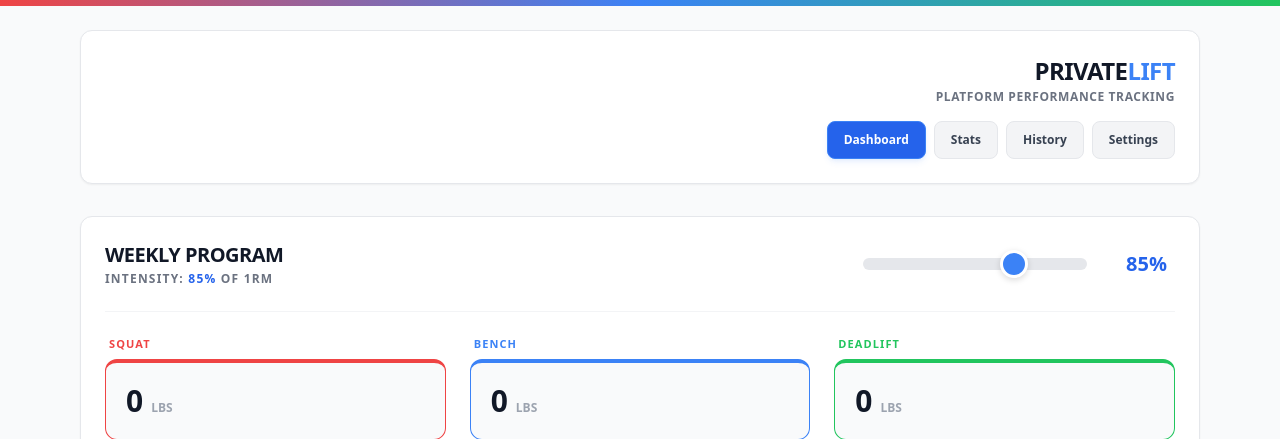
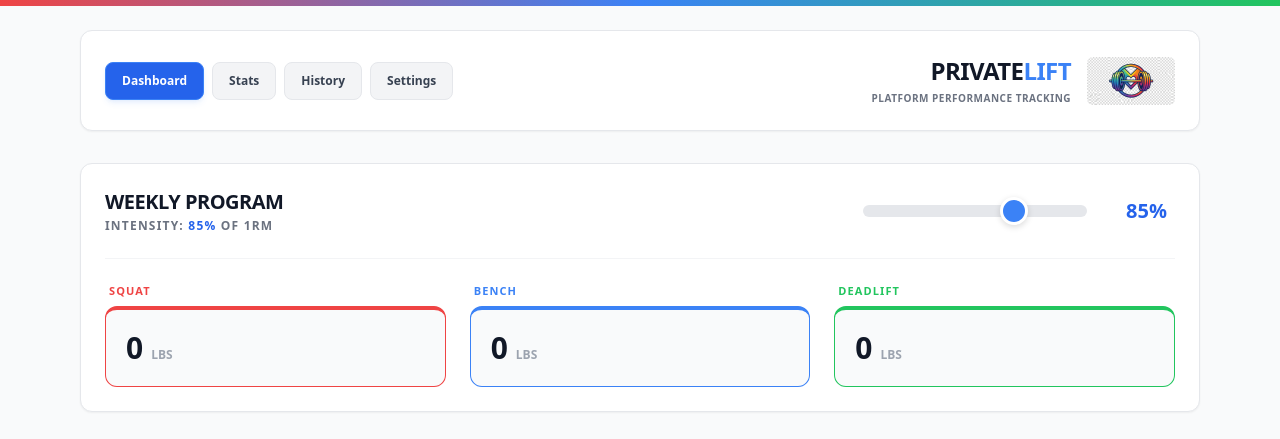
Before and after one commit to jeremiahn/PrivateLift, a Django app: page / in a window 1280 px wide. Shown: the top 439 px of the page. Run offline with Django 5.2, Linux system fonts and the light colour scheme; the visitor is signed in with stand-in values (Sample User, id 1); data that the repository does not hold is empty; some libraries are stand-ins or nearby versions.

Commit message:
UI: Add transparent logo to the right of the right-aligned brand header

```diff
--- a/lifting/templates/lifting/base.html
+++ b/lifting/templates/lifting/base.html
@@ -13,21 +13,14 @@
     <div class="h-1.5 bg-gradient-to-r from-red-500 via-blue-500 to-green-500 w-full"></div>
 
     <main class="max-w-6xl mx-auto px-2 py-4 pb-20 sm:px-4 sm:py-6 md:pb-6">
-        <header class="flex flex-col items-end bg-white dark:bg-gray-800 p-4 md:p-6 rounded-xl border border-gray-200 dark:border-gray-700 shadow-sm dark:shadow-lg mb-4 md:mb-8 transition-colors gap-3 md:gap-4">
-            <div class="text-right">
-                <a href="{% url 'dashboard' %}" class="text-xl md:text-2xl font-black text-gray-900 dark:text-white tracking-tight hover:text-blue-500 transition">
-                    PRIVATE<span class="text-blue-500">LIFT</span>
-                </a>
-                <p class="text-[10px] sm:text-xs text-gray-500 dark:text-gray-400 font-semibold mt-0.5 uppercase tracking-wider hidden sm:block">Platform Performance Tracking</p>
-            </div>
+        <header class="flex flex-row justify-between items-center bg-white dark:bg-gray-800 p-4 md:p-6 rounded-xl border border-gray-200 dark:border-gray-700 shadow-sm dark:shadow-lg mb-4 md:mb-8 transition-colors">
 
+            <!-- Left Side: Navigation Links (Desktop) -->
             {% if request.user.is_authenticated %}
             <nav class="hidden md:flex items-center gap-2">
-
                 <a href="{% url 'dashboard' %}" class="bg-blue-600 hover:bg-blue-500 text-white text-center text-xs font-black py-2.5 px-4 rounded-lg transition border border-blue-500 shadow-md shadow-blue-500/10 dark:shadow-blue-900/20">
                     Dashboard
                 </a>
-
                 <a href="{% url 'analytics' %}" class="bg-gray-100 dark:bg-gray-700 hover:bg-gray-200 dark:hover:bg-gray-600 text-gray-700 dark:text-white text-center text-xs font-bold py-2.5 px-4 rounded-lg transition border border-gray-200 dark:border-gray-600/50">
                     Stats
                 </a>
@@ -38,7 +31,21 @@
                     Settings
                 </a>
             </nav>
+            {% else %}
+            <!-- Spacer to keep brand right-aligned when not logged in -->
+            <div></div>
             {% endif %}
+
+            <!-- Right Side: Brand Text & Logo -->
+            <a href="{% url 'dashboard' %}" class="flex items-center gap-2.5 md:gap-4 hover:text-blue-500 transition group ml-auto">
+                <div class="text-right">
+                    <span class="text-xl md:text-2xl font-black text-gray-900 dark:text-white tracking-tight group-hover:text-blue-500 transition leading-none">
+                        PRIVATE<span class="text-blue-500">LIFT</span>
+                    </span>
+                    <p class="text-[9px] sm:text-[10px] text-gray-500 dark:text-gray-400 font-semibold mt-1 uppercase tracking-wider hidden sm:block">Platform Performance Tracking</p>
+                </div>
+                <img src="{% static 'lifting/logo.png' %}" class="h-8 sm:h-9 md:h-12 w-auto object-contain rounded-md" alt="PrivateLift Logo">
+            </a>
         </header>
 
         {% block content %}{% endblock %}
```
Also changed, not shown: lifting/static/lifting/logo.png.
